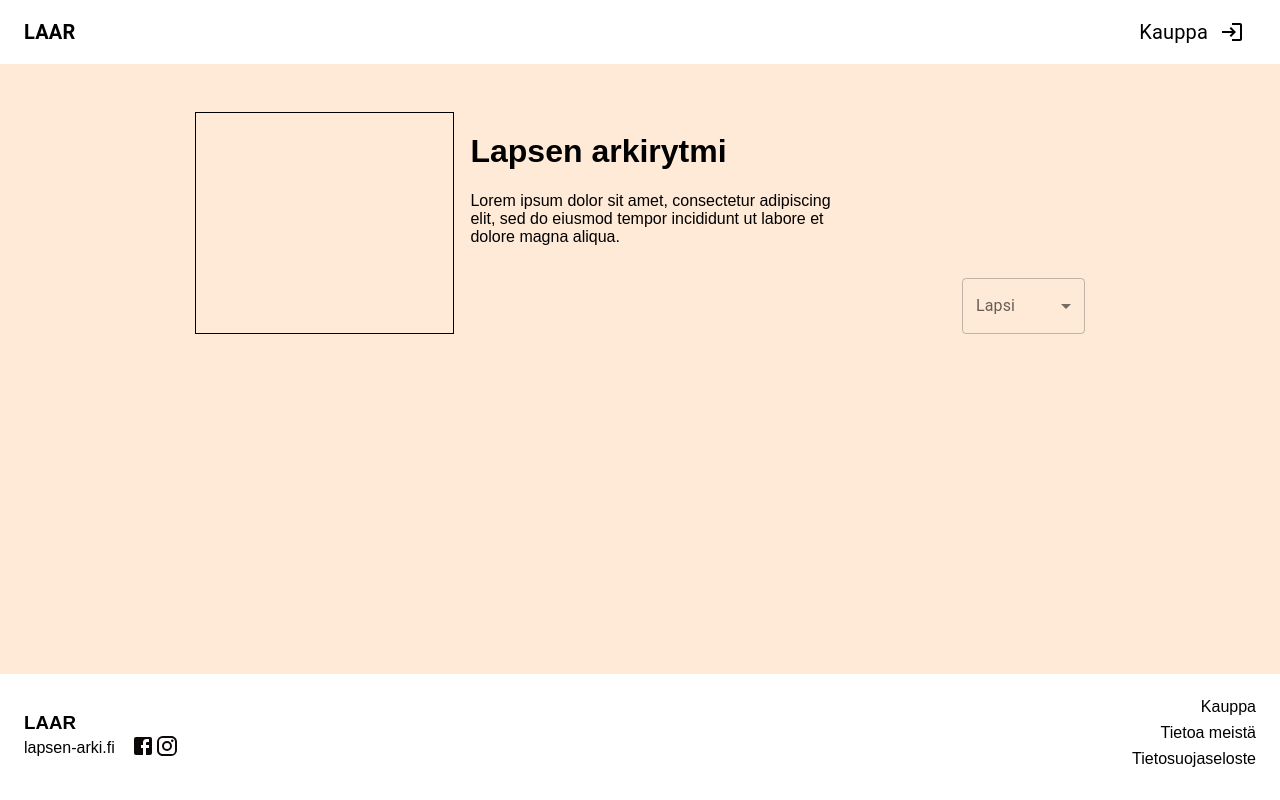
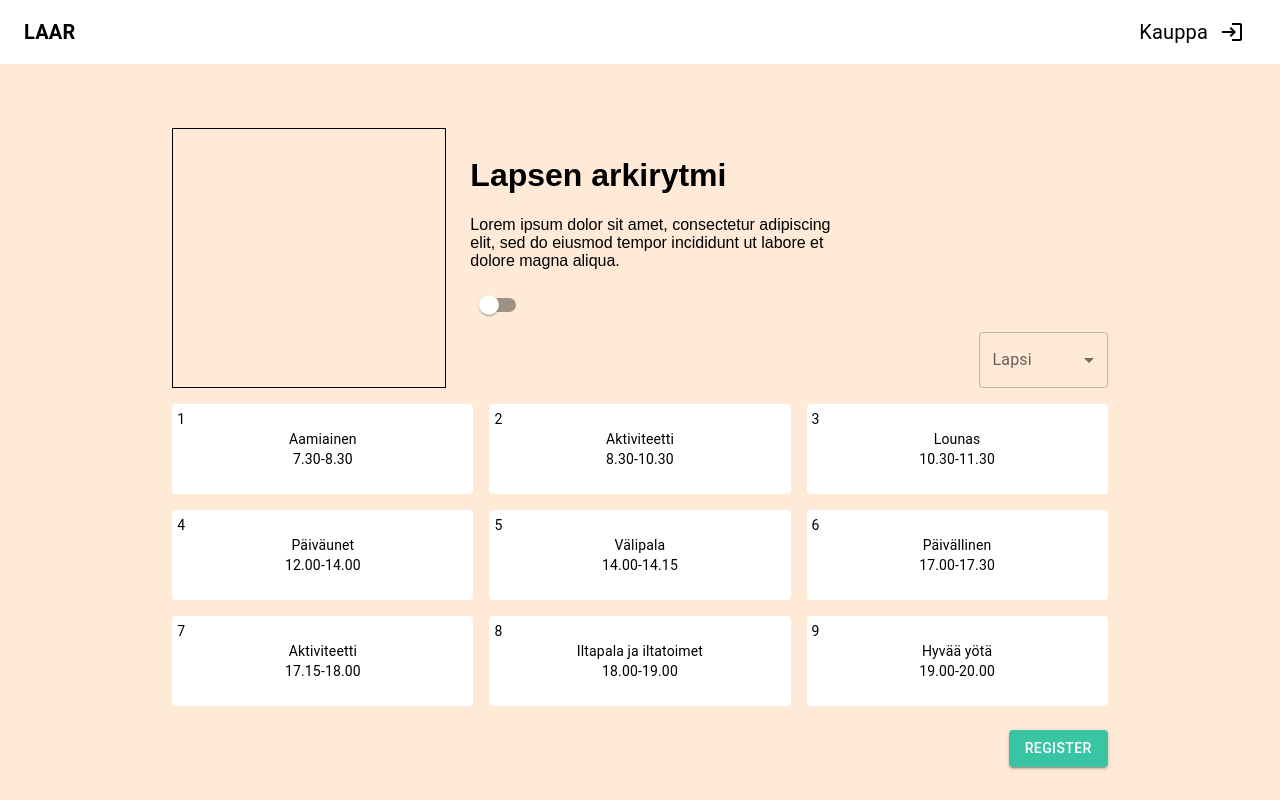
Before and after one commit to Lapsen-Arki/LAAR2, a React (Vite) app in the folder frontend/: page / in a window 1280 px wide. Shown: the top 800 px of the page. Built offline with nearby package versions, Linux system fonts and the light colour scheme.

Commit message:
Add initial time block preview on home page

```diff
--- a/frontend/src/App.tsx
+++ b/frontend/src/App.tsx
@@ -12,7 +12,6 @@ import { Elements } from "@stripe/react-stripe-js";
 import { loadStripe } from "@stripe/stripe-js";
 import AdminPage from "./views/Auth/admin";
 import Subscription from "./views/Subscription";
-import TimeBlockPreview from "./views/TimeBlockPreview";
 import "./conf/firebaseSdkConfig";
 import { TokenProvider } from "./contexts/tokenContext";
 
@@ -41,7 +40,6 @@ function App() {
               <Route path="/meals" element={<Meals />} />
               <Route path="/timeblocking" element={<TimeBlocking />} />
               <Route path="/admin" element={<AdminPage />} />
-              <Route path="/preview" element={<TimeBlockPreview />} />
               <Route path="/subscription" element={<Subscription />} />
             </Routes>
           </Layout>
--- a/frontend/src/styles/Layout.css
+++ b/frontend/src/styles/Layout.css
@@ -19,7 +19,7 @@ html, body {
 }
 
 .content-container {
-	padding: 2vh;
+	padding: 5vh;
 }
 /* Yleiset tyylit Headerille ja Footerille */
 .MuiBox-root .MuiPaper-root {
--- a/frontend/src/styles/timeBlocking.css
+++ b/frontend/src/styles/timeBlocking.css
@@ -1,5 +1,4 @@
 .timeBlocking {
-	max-width: 90vw;
     display: flex;
 	flex-direction: column;
 	align-items: center;
@@ -19,8 +18,6 @@
     text-align: left;
     background-color: white;
     font-weight: lighter;
-    padding: 20px;
-    min-width: 250px;
 }
 
 .preview-page {
@@ -35,7 +32,8 @@
 }
 
 .preview-image {
-	margin: 1vh;
+	margin-bottom: 2vh;
+	margin-right: 2vh;
 	width: 40%;
 	border: 1px solid black;
 }
@@ -46,13 +44,13 @@
 }
 
 .preview-description {
+	width: 60%;
 	margin: 1vh;
-	width: 60%;
 }
 
 .preview-top-right-bottom {
-	margin: 1vh;
 	display: flex;
+	margin-bottom: 2vh;
 	flex-direction: row;
 	justify-content: space-between;
 	align-items: center;
@@ -62,13 +60,7 @@
 	width: 20%;
 }
 
-.preview-grid {
-	margin: 1vh;
-	margin-top: 2vh;
-}
-
 .preview-register {
-	margin-right: 1vh;
 	margin-top: 3vh;
 	margin-bottom: 3vh;
 	text-align: right;
--- a/frontend/src/views/Home.tsx
+++ b/frontend/src/views/Home.tsx
@@ -1,18 +1,24 @@
 import React from 'react'
 import { useState } from 'react'
+import { Link } from 'react-router-dom';
+import Button from '@mui/material/Button';
+import TimeBlock from './TimeBlocking2Demo'
+import TimeBlockPreview from './TimeBlockPreview'
 import MenuItem from '@mui/material/MenuItem';
 import InputLabel from '@mui/material/InputLabel';
 import FormControl from '@mui/material/FormControl';
 import Select, { SelectChangeEvent } from '@mui/material/Select';
+import Switch from '@mui/material/Switch';
 
 
 export default function Home() {
 	const [target, setTarget] = useState("")
 	const [insertOn, setInsertOn] = useState(false)
+	const label = { inputProps: { 'aria-label': 'Switch demo' } };
 
 	const handleChange = ( setState: React.Dispatch<React.SetStateAction<string>>, value: string ) => {
 		setState(value);
-		setInsertOn(false) //väliaikainen ratkaisu buildeja varten
+		setInsertOn(false)
 	};
 
 	const handleSelectChange = (stateSetter: React.Dispatch<React.SetStateAction<string>>) => ( e: SelectChangeEvent<string | number> ) => {
@@ -28,6 +34,8 @@ export default function Home() {
 					<div className="preview-description">
 						<h1>Lapsen arkirytmi</h1>
 						<p>Lorem ipsum dolor sit amet, consectetur adipiscing elit, sed do eiusmod tempor incididunt ut labore et dolore magna aliqua. </p>
+						<Switch {...label} checked={insertOn}
+        onChange={() => setInsertOn(!insertOn)}/>
 					</div>
 					<div className="preview-top-right-bottom">
 						<div className="preview-grid-title">
@@ -54,6 +62,15 @@ export default function Home() {
 					</div>
 				</div>
 			</div>
+			{insertOn?
+			<TimeBlockPreview/>
+			:
+			<TimeBlock/>}
+			<div className="preview-register">
+				<Button component={Link} to="/register" variant="contained" sx={{ backgroundColor: '#39C4A3'}}>
+					Register
+				</Button>
+			</div>
 		</div>
   	);
 }
--- a/frontend/src/views/TimeBlockPreview.tsx
+++ b/frontend/src/views/TimeBlockPreview.tsx
@@ -26,7 +26,7 @@ const FoodDropDown: React.FC<FoodDropDownProps> = ({ id, value, options, onChang
 	});
 
 return (
-	<FormControl fullWidth>
+	<FormControl>
 		<CustomSelect
 			id={id}
 			value={value}
@@ -70,38 +70,6 @@ export default function TimeBlockPreview() {
 	};
 
 	return (
-		<div className="preview-page">
-			<div className="preview-top-panel">
-				<div className="preview-image">
-
-				</div>
-				<div className="preview-top-right">
-					<div className="preview-description">
-						<h1>Lapsen arkirytmi</h1>
-						<p>Lorem ipsum dolor sit amet, consectetur adipiscing elit, sed do eiusmod tempor incididunt ut labore et dolore magna aliqua. </p>
-					</div>
-					<div className="preview-top-right-bottom">
-						<div className="preview-grid-title">
-							<h2>Luo ateria</h2>
-						</div>
-						<div className="preview-target">
-							<FormControl fullWidth>
-								<InputLabel id="preview-target-label">Lapsi</InputLabel>
-								<Select
-									labelId="preview-target-label"
-									id="preview-target-select"
-									value={target}
-									label="Lapsi"
-									onChange={handleSelectChange(setTarget)}
-									>
-									<MenuItem value={"Ulpukka"}>Ulpukka</MenuItem>
-									<MenuItem value={"Kullervo"}>Kullervo</MenuItem>
-								</Select>
-							</FormControl>
-						</div>
-					</div>
-				</div>
-			</div>
 			<div className="preview-grid">
 				<Box sx={{ flexGrow: 1 }}>
 					<Grid container spacing={3}>
@@ -144,11 +112,5 @@ export default function TimeBlockPreview() {
 					</Grid>
 				</Box>
 			</div>
-			<div className="preview-register">
-				<Button component={Link} to="/register" variant="contained" sx={{ backgroundColor: '#39C4A3'}}>
-					Register
-				</Button>
-			</div>
-		</div>
   	);
 }
--- /dev/null
+++ b/frontend/src/views/TimeBlocking2Demo.tsx
@@ -0,0 +1,166 @@
+import '../styles/timeBlocking.css';
+import { useState, useEffect } from 'react';
+import { SelectChangeEvent } from '@mui/material/Select';
+import {
+  FormControl,
+  InputLabel,
+  Select,
+  MenuItem,
+  Box,
+  Grid,
+  Paper,
+  styled
+} from '@mui/material';
+
+type EventType = {
+  [key: string]: {
+    [subKey: string]: string;
+  };
+};
+
+const tapahtumat: EventType[] = [
+  {
+    "08:30": {
+      "1": "Aamiainen",
+      "klo": "7.30-8.30"
+    }
+  },
+  {
+    "10:30": {
+      "2": "Aktiviteetti",
+      "klo": "8.30-10.30"
+    }
+  },
+  {
+    "11:30": {
+      "3": "Lounas",
+      "klo": "10.30-11.30"
+    }
+  },
+  {
+    "14:00": {
+      "4": "Päiväunet",
+      "klo": "12.00-14.00"
+    }
+  },
+  {
+    "14:15": {
+      "5": "Välipala",
+      "klo": "14.00-14.15"
+    }
+  },
+  {
+    "17:30": {
+      "6": "Päivällinen",
+      "klo": "17.00-17.30"
+    }
+  },
+  {
+    "18:00": {
+      "7": "Aktiviteetti",
+      "klo": "17.15-18.00"
+    }
+  },
+  {
+    "19:00": {
+      "8": "Iltapala ja iltatoimet",
+      "klo": "18.00-19.00"
+    }
+  },
+  {
+    "20:00": {
+      "9": "Hyvää yötä",
+      "klo": "19.00-20.00"
+    }
+  }
+];
+
+const perhe = {
+  "lapset": {
+      "Veeti": "3",
+      "Oona": "2",
+  }
+}
+
+const TimeBlock = () => {
+  const [events, setEvents] = useState<EventType[]>([]);
+  const [children, setChildren] = useState<Record<string, string>>({});
+  const [selectedChild, setSelectedChild] = useState<string | undefined>('');
+  const [openChild, setOpenChild] = useState(false);
+
+  const Canvas = styled(Paper)(({ theme }) => ({
+    backgroundColor: theme.palette.mode === 'dark' ? '#1A2027' : '#fff',
+    ...theme.typography.body2,
+    textAlign: 'center',
+    padding: '5px',
+    paddingBottom: '25px',
+    color: theme.palette.text.secondary,
+  }));
+
+  const Item = styled(Grid)(({ theme }) => ({
+    padding: theme.spacing(6),
+
+  }));
+
+  const InnerItemLeft = styled(Item)(() => ({
+    textAlign: 'left',
+    padding: 0,
+    margin: 0,
+  }));
+
+  const InnerItemCenter = styled(Item)(() => ({
+    textAlign: 'center',
+    padding: 0,
+    margin: 0,
+  }));
+
+  const handleChangeChild = (event: SelectChangeEvent) => {
+    const selectedValue = event.target.value as string;
+    console.log('Valittu lapsi on:', selectedValue);
+    setSelectedChild(selectedValue);
+  };
+
+  const handleCloseChild = () => {
+    setOpenChild(false);
+  };
+
+  const handleOpenChild = () => {
+    setOpenChild(true);
+  };
+
+  useEffect(() => {
+      setEvents(tapahtumat);
+      setChildren(perhe.lapset);
+    }, []);
+
+  return (
+    <div className="timeBlocking">
+      <Box sx={{ flexGrow: 1 }}>
+        <Grid container spacing={2}>
+          {events.map((event, index) => (
+            Object.keys(event).map((key) => (
+              <Grid item xs={12} md={4} key={key}>
+                <Canvas key={`${key}-canvas`}>
+                  {Object.entries(event[key]).map(([subKey, subValue], subIndex) => (
+                    <div key={`${subKey}-${subIndex}`}>
+                      {subIndex === 0 && (
+                        <InnerItemLeft>
+                          {index + 1}
+                        </InnerItemLeft>
+                      )}
+                      <InnerItemCenter>
+                        {subValue}
+                      </InnerItemCenter>
+                    </div>
+                  ))}
+                </Canvas>
+              </Grid>
+            ))
+          ))}
+        </Grid>
+      </Box>
+    </div>
+  );
+};
+
+export default TimeBlock;
```
